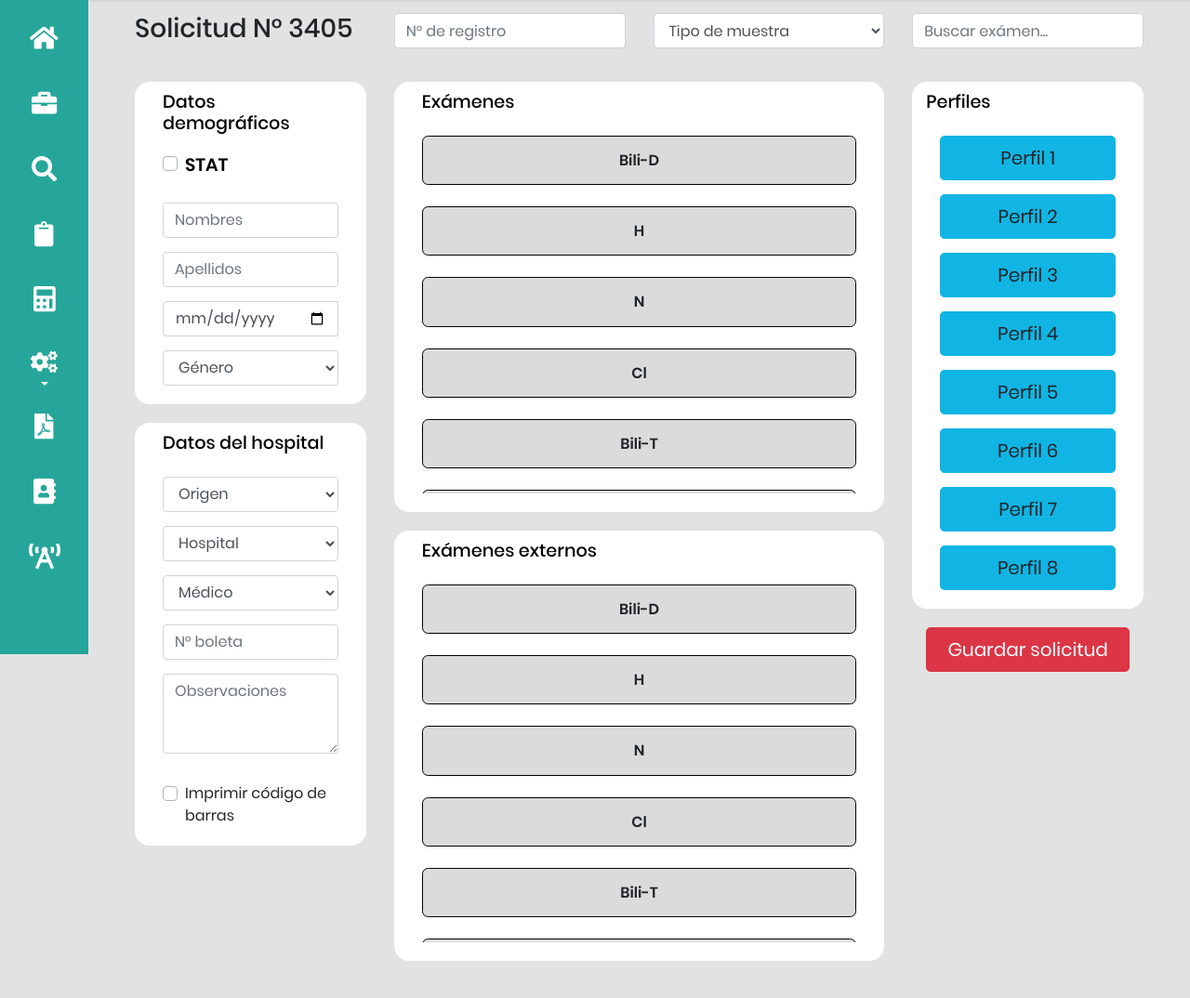
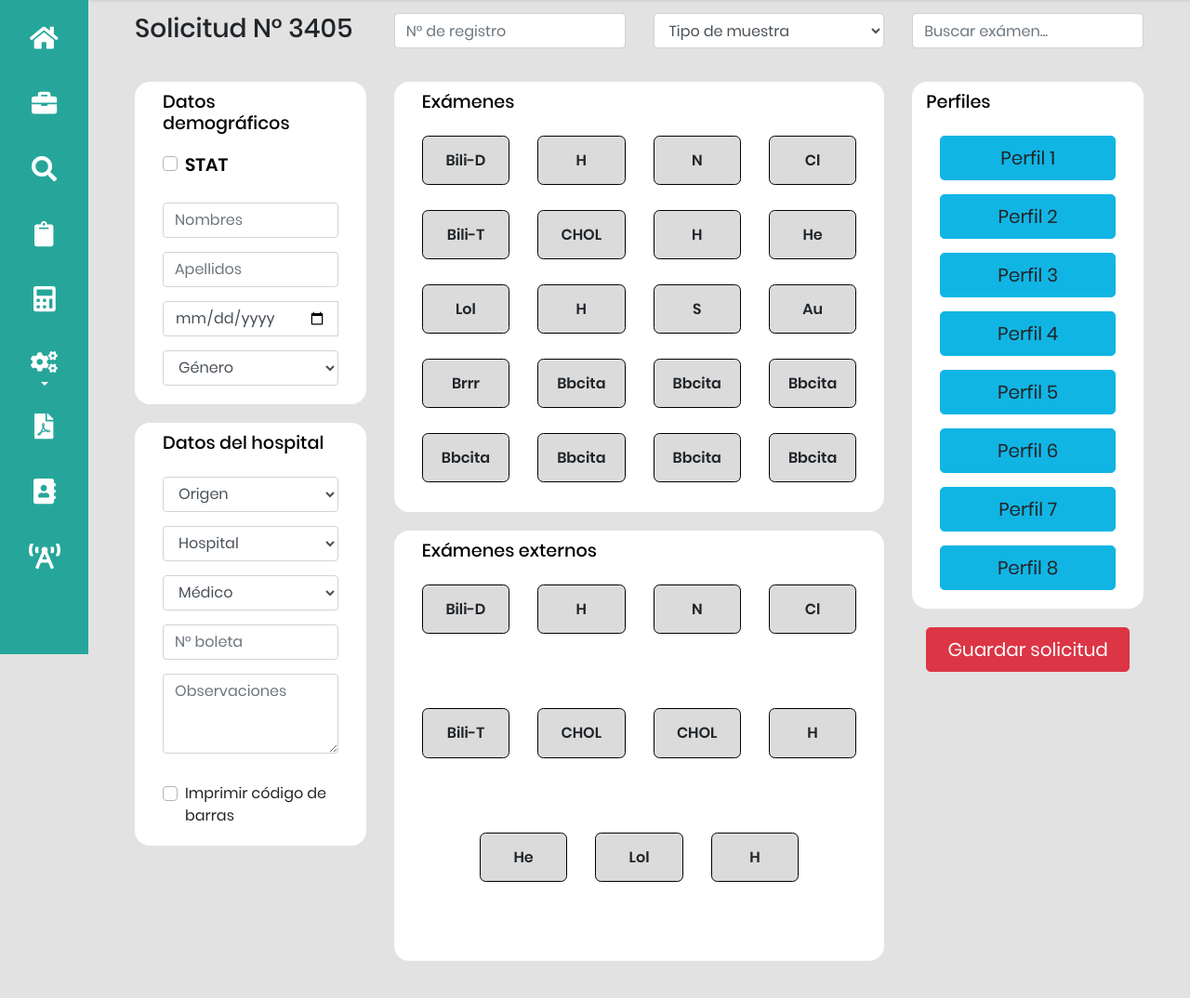
Before and after one commit to CommieTaco/RoMaK-LIS, a PHP site: page /requests.php in a window 1280 px wide. Shown: the part 96-1170 px from the top of the page at 93% size. Run offline with PHP 8.4, Linux system fonts and the light colour scheme; style sheets or scripts are compiled from the project's sources.

Commit message:
Requests

```diff
--- a/view/dashboard/requests.php
+++ b/view/dashboard/requests.php
@@ -165,7 +165,7 @@
                     </div>
 
                     <!-- Lista de exámenes a realizar dependiendo del tipo de muestra escogido -->
-                    <div class="col-md-6" id="pepe">
+                    <div class="col-md-12 col-lg-6" id="pepe">
                         <div class="container-fluid">
                             <div class="row">
 
@@ -178,103 +178,103 @@
                                             </div>
                                         </div>
                                         <div class="row justify-content-center test-scroll" id="tests-list">
-                                            <div class="col-md-12 col-sm-12 col-xs-12">
+                                            <div class="col-lg-3 col-md-12 col-sm-12 col-xs-12">
                                                 <h3 class="justify-content-center text-center" id="indiv-test">
                                                     Bili-D
                                                 </h3>
                                             </div>
-                                            <div class="col-md-12 col-sm-12 col-xs-12">
+                                            <div class="col-lg-3 col-md-12 col-sm-12 col-xs-12">
                                                 <h3 class="justify-content-center text-center" id="indiv-test">
                                                     H
                                                 </h3>
                                             </div>
-                                            <div class="col-md-12 col-sm-12 col-xs-12">
+                                            <div class="col-lg-3 col-md-12 col-sm-12 col-xs-12">
                                                 <h3 class="justify-content-center text-center" id="indiv-test">
                                                     N
                                                 </h3>
                                             </div>
-                                            <div class="col-md-12 col-sm-12 col-xs-12">
+                                            <div class="col-lg-3 col-md-12 col-sm-12 col-xs-12">
                                                 <h3 class="justify-content-center text-center" id="indiv-test">
                                                     Cl
                                                 </h3>
                                             </div>
 
-                                            <div class="col-md-12 col-sm-12 col-xs-12">
+                                            <div class="col-lg-3 col-md-12 col-sm-12 col-xs-12">
                                                 <h3 class="justify-content-center text-center" id="indiv-test">
                                                     Bili-T
                                                 </h3>
                                             </div>
-                                            <div class="col-md-12 col-sm-12 col-xs-12">
+                                            <div class="col-lg-3 col-md-12 col-sm-12 col-xs-12">
                                                 <h3 class="justify-content-center text-center" id="indiv-test">
                                                     CHOL
                                                 </h3>
                                             </div>
-                                            <div class="col-md-12 col-sm-12 col-xs-12">
+                                            <div class="col-lg-3 col-md-12 col-sm-12 col-xs-12">
                                                 <h3 class="justify-content-center text-center" id="indiv-test">
                                                     H
                                                 </h3>
                                             </div>
-                                            <div class="col-md-12 col-sm-12 col-xs-12">
+                                            <div class="col-lg-3 col-md-12 col-sm-12 col-xs-12">
                                                 <h3 class="justify-content-center text-center" id="indiv-test">
                                                     He
                                                 </h3>
                                             </div>
-                                            <div class="col-md-12 col-sm-12 col-xs-12">
+                                            <div class="col-lg-3 col-md-12 col-sm-12 col-xs-12">
                                                 <h3 class="justify-content-center text-center" id="indiv-test">
                                                     Lol
                                                 </h3>
                                             </div>
-                                            <div class="col-md-12 col-sm-12 col-xs-12">
+                                            <div class="col-lg-3 col-md-12 col-sm-12 col-xs-12">
                                                 <h3 class="justify-content-center text-center" id="indiv-test">
                                                     H
                                                 </h3>
                                             </div>
-                                            <div class="col-md-12 col-sm-12 col-xs-12">
+                                            <div class="col-lg-3 col-md-12 col-sm-12 col-xs-12">
                                                 <h3 class="justify-content-center text-center" id="indiv-test">
                                                     S
                                                 </h3>
                                             </div>
-                                            <div class="col-md-12 col-sm-12 col-xs-12">
+                                            <div class="col-lg-3 col-md-12 col-sm-12 col-xs-12">
                                                 <h3 class="justify-content-center text-center" id="indiv-test">
                                                     Au
                                                 </h3>
                                             </div>
-                                            <div class="col-md-12 col-sm-12 col-xs-12">
+                                            <div class="col-lg-3 col-md-12 col-sm-12 col-xs-12">
                                                 <h3 class="justify-content-center text-center" id="indiv-test">
                                                     Brrr
                                                 </h3>
                                             </div>
-                                            <div class="col-md-12 col-sm-12 col-xs-12">
+                                            <div class="col-lg-3 col-md-12 col-sm-12 col-xs-12">
                                                 <h3 class="justify-content-center text-center" id="indiv-test">
                                                     Bbcita
                                                 </h3>
                                             </div>
-                                            <div class="col-md-12 col-sm-12 col-xs-12">
+                                            <div class="col-lg-3 col-md-12 col-sm-12 col-xs-12">
                                                 <h3 class="justify-content-center text-center" id="indiv-test">
                                                     Bbcita
                                                 </h3>
                                             </div>
-                                            <div class="col-md-12 col-sm-12 col-xs-12">
+                                            <div class="col-lg-3 col-md-12 col-sm-12 col-xs-12">
                                                 <h3 class="justify-content-center text-center" id="indiv-test">
                                                     Bbcita
                                                 </h3>
                                             </div>
-                                            <div class="col-md-12 col-sm-12 col-xs-12">
+                                            <div class="col-lg-3 col-md-12 col-sm-12 col-xs-12">
                                                 <h3 class="justify-content-center text-center" id="indiv-test">
                                                     Bbcita
                                                 </h3>
                                             </div>
-                                            <div class="col-md-12 col-sm-12 col-xs-12">
+                                            <div class="col-lg-3 col-md-12 col-sm-12 col-xs-12">
                                                 <h3 class="justify-content-center text-center" id="indiv-test">
                                                     Bbcita
                                                 </h3>
                                             </div>
-                                            <div class="col-md-12 col-sm-12 col-xs-12">
+                                            <div class="col-lg-3 col-md-12 col-sm-12 col-xs-12">
                                                 <h3 class="justify-content-center text-center" id="indiv-test">
                                                     Bbcita
                                                 </h3>
                                             </div>
-                                            <div class="col-md-12 col-sm-12 col-xs-12">
+                                            <div class="col-lg-3 col-md-12 col-sm-12 col-xs-12">
                                                 <h3 class="justify-content-center text-center" id="indiv-test">
                                                     Bbcita
                                                 </h3>
@@ -293,58 +293,58 @@
                                             </div>
                                         </div>
                                         <div class="row justify-content-center test-scroll" id="tests-list">
-                                            <div class="col-md-12 col-sm-12 col-xs-12">
+                                            <div class="col-lg-3 col-md-12 col-sm-12 col-xs-12">
                                                 <h3 class="justify-content-center text-center" id="indiv-test">
                                                     Bili-D
                                                 </h3>
                                             </div>
-                                            <div class="col-md-12 col-sm-12 col-xs-12">
+                                            <div class="col-lg-3 col-md-12 col-sm-12 col-xs-12">
                                                 <h3 class="justify-content-center text-center" id="indiv-test">
                                                     H
                                                 </h3>
                                             </div>
-                                            <div class="col-md-12 col-sm-12 col-xs-12">
+                                            <div class="col-lg-3 col-md-12 col-sm-12 col-xs-12">
                                                 <h3 class="justify-content-center text-center" id="indiv-test">
                                                     N
                                                 </h3>
                                             </div>
-                                            <div class="col-md-12 col-sm-12 col-xs-12">
+                                            <div class="col-lg-3 col-md-12 col-sm-12 col-xs-12">
                                                 <h3 class="justify-content-center text-center" id="indiv-test">
                                                     Cl
                                                 </h3>
                                             </div>
 
-                                            <div class="col-md-12 col-sm-12 col-xs-12">
+                                            <div class="col-lg-3 col-md-12 col-sm-12 col-xs-12">
                                                 <h3 class="justify-content-center text-center" id="indiv-test">
                                                     Bili-T
                                                 </h3>
                                             </div>
-                                            <div class="col-md-12 col-sm-12 col-xs-12">
+                                            <div class="col-lg-3 col-md-12 col-sm-12 col-xs-12">
                                                 <h3 class="justify-content-center text-center" id="indiv-test">
                                                     CHOL
                                                 </h3>
                                             </div>
-                                            <div class="col-md-12 col-sm-12 col-xs-12">
+                                            <div class="col-lg-3 col-md-12 col-sm-12 col-xs-12">
                                                 <h3 class="justify-content-center text-center" id="indiv-test">
                                                     CHOL
                                                 </h3>
                                             </div>
-                                            <div class="col-md-12 col-sm-12 col-xs-12">
+                                            <div class="col-lg-3 col-md-12 col-sm-12 col-xs-12">
                                                 <h3 class="justify-content-center text-center" id="indiv-test">
                                                     H
                                                 </h3>
                                             </div>
-                                            <div class="col-md-12 col-sm-12 col-xs-12">
+                                            <div class="col-lg-3 col-md-12 col-sm-12 col-xs-12">
                                                 <h3 class="justify-content-center text-center" id="indiv-test">
                                                     He
                                                 </h3>
                                             </div>
-                                            <div class="col-md-12 col-sm-12 col-xs-12">
+                                            <div class="col-lg-3 col-md-12 col-sm-12 col-xs-12">
                                                 <h3 class="justify-content-center text-center" id="indiv-test">
                                                     Lol
                                                 </h3>
                                             </div>
-                                            <div class="col-md-12 col-sm-12 col-xs-12">
+                                            <div class="col-lg-3 col-md-12 col-sm-12 col-xs-12">
                                                 <h3 class="justify-content-center text-center" id="indiv-test">
                                                     H
                                                 </h3>
@@ -357,7 +357,7 @@
                     </div>
 
                     <!-- Perfiles de exámenes; es decir, agrupaciones de exámenes predeterminadas -->
-                    <div class="col-md-3">
+                    <div class="col-md-12 col-lg-3">
                         <div class="container-fluid">
                             <div class="row">
                                 <div class="col-md-12" id="tests-profiles">
```
